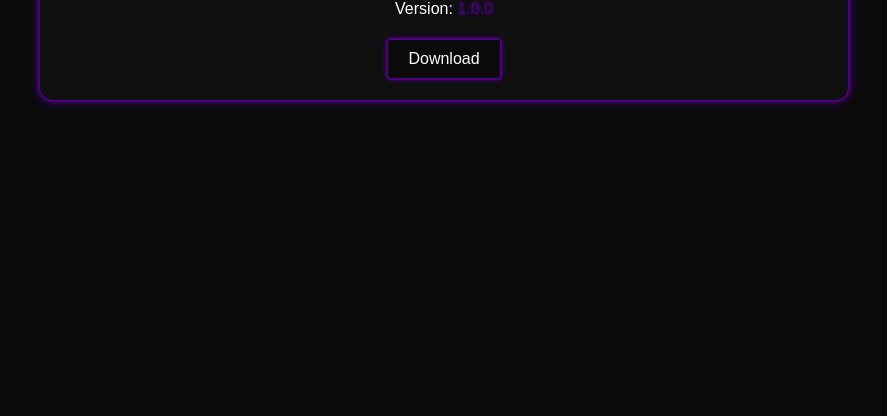
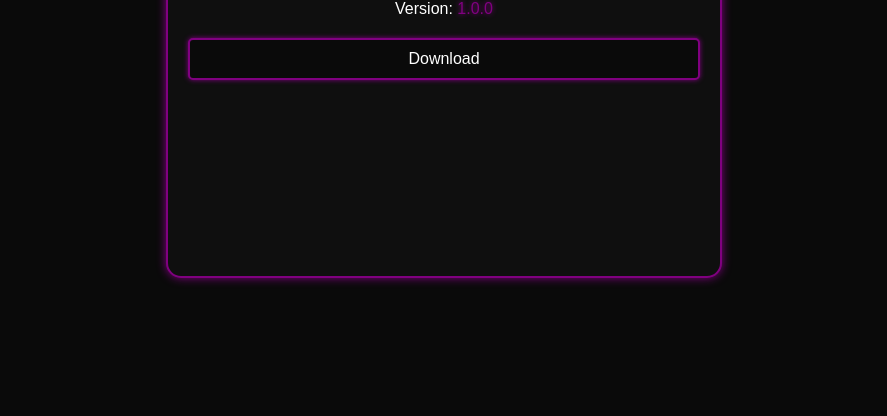
Before and after one commit to p2pdox/nylon, a plain HTML site: page download.html in a window 1280 px wide. Shown: the part 384-800 px from the top of the page, without its empty margins (196-1083 px from the left). Drawn offline with Linux system fonts and the light colour scheme.

Commit message:
Update download.html

```diff
--- a/download.html
+++ b/download.html
@@ -17,12 +17,16 @@
         }
         .panel {
             background-color: rgb(15, 15, 15);
-            border: 2px solid #4b0082; /* Dark purple */
+            border: 2px solid #800080; /* Lighter purple */
             border-radius: 15px;
-            width: 60%; /* Increased width */
+            width: 40%;
+            height: 60%; /* Increased height */
             text-align: center;
             padding: 20px;
-            box-shadow: 0 0 10px #4b0082; /* Dark purple */
+            box-shadow: 0 0 10px #800080; /* Lighter purple */
+            display: flex;
+            flex-direction: column;
+            justify-content: center;
         }
         .panel h1 {
             margin: 0;
@@ -31,19 +35,19 @@
             margin-top: 10px;
         }
         .version .number {
-            color: #4b0082; /* Dark purple */
-            text-shadow: 0 0 5px #4b0082; /* Dark purple */
+            color: #800080; /* Lighter purple */
+            text-shadow: 0 0 5px #800080; /* Lighter purple */
         }
         .download-button {
             background-color: rgb(10, 10, 10);
-            border: 2px solid #4b0082; /* Dark purple */
+            border: 2px solid #800080; /* Lighter purple */
             color: white;
             padding: 10px 20px;
             margin-top: 20px;
             border-radius: 5px;
             cursor: pointer;
             transition: transform 0.3s;
-            box-shadow: 0 0 5px #4b0082; /* Dark purple */
+            box-shadow: 0 0 5px #800080; /* Lighter purple */
             text-decoration: none; /* Remove underline */
             display: inline-block;
         }
```
